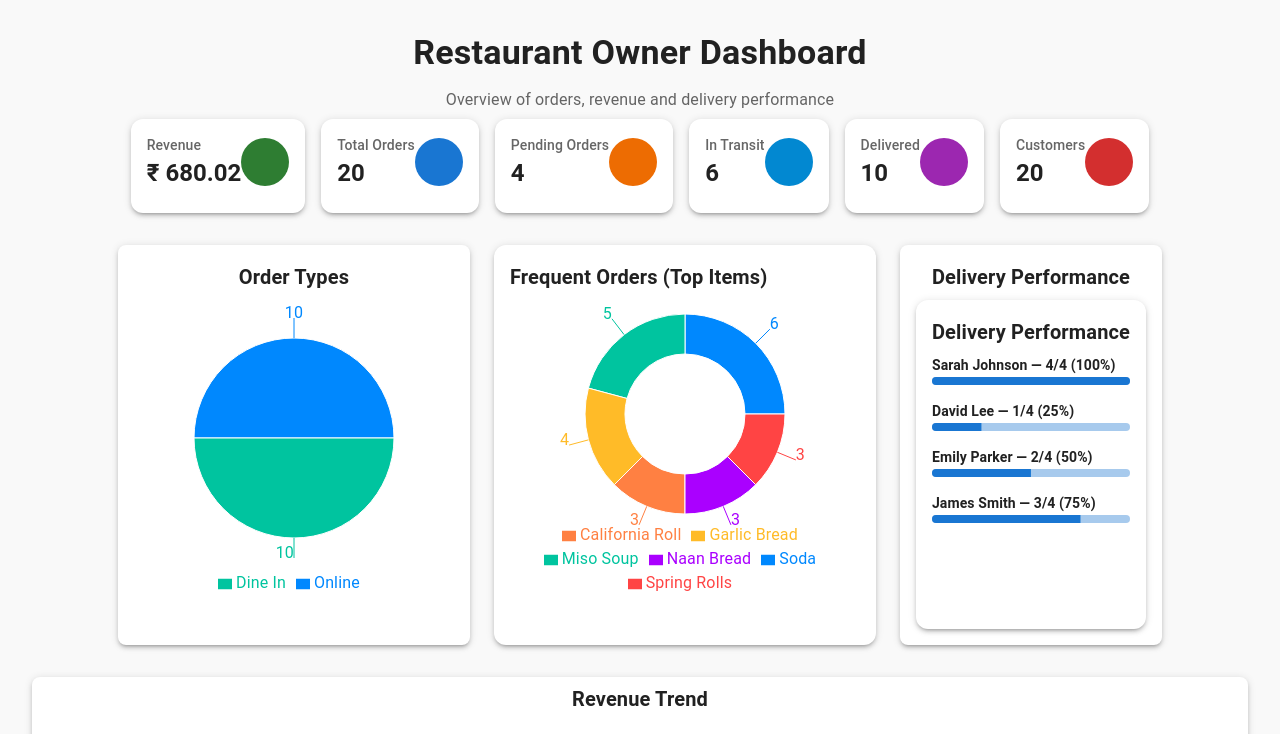
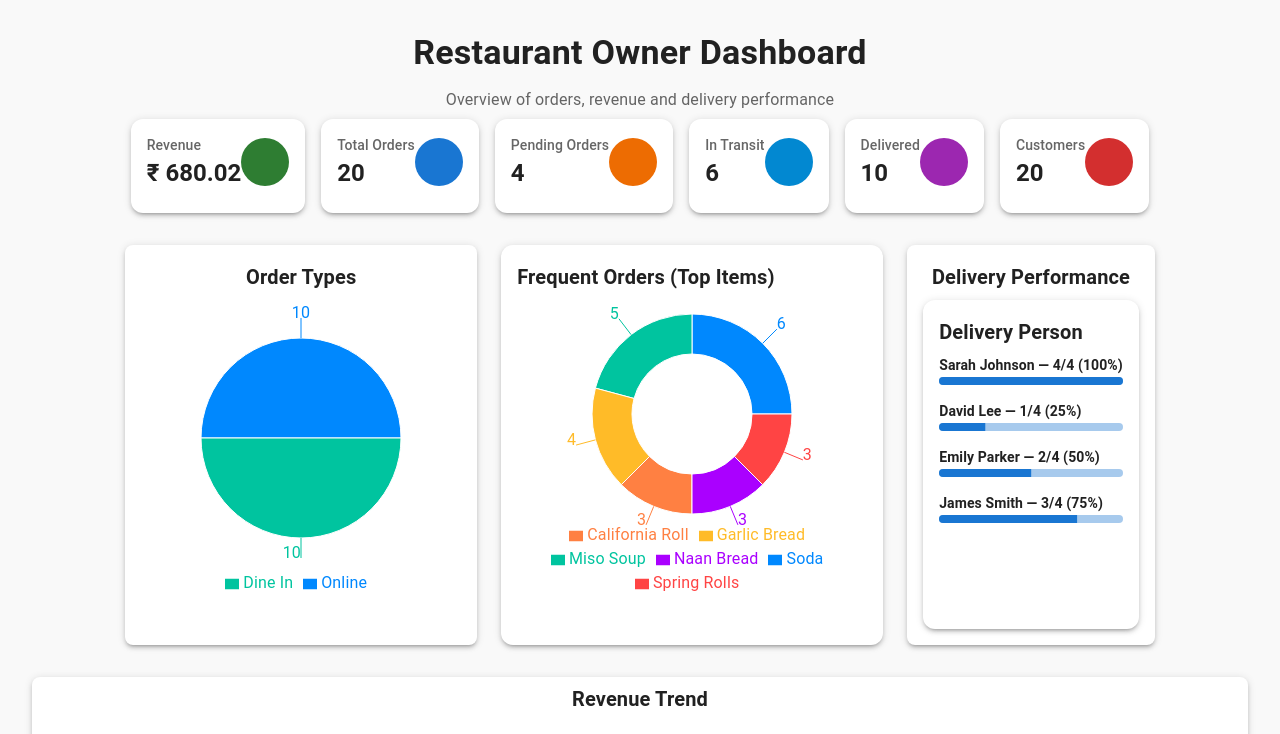
Before and after one commit to Dhinesh-Work/restaurant-dashboard, a React (Vite) app: page / in a window 1280 px wide. Shown: the top 734 px of the page. Built offline with nearby package versions, Linux system fonts and the light colour scheme; some icons are missing.

Commit message:
Delivery chart updated

```diff
--- a/src/components/DeliveryPerformance.jsx
+++ b/src/components/DeliveryPerformance.jsx
@@ -23,7 +23,7 @@ export default function DeliveryPerformance({ orders }) {
     <Card sx={{ borderRadius: 3, boxShadow: 3, height: '100%' }}>
       <CardContent>
         <Typography variant="h6" gutterBottom fontWeight="bold">
-          Delivery Performance
+          Delivery Person
         </Typography>
         {data.map((d) => (
           <Box key={d.name} sx={{ mb: 2 }}>
```
